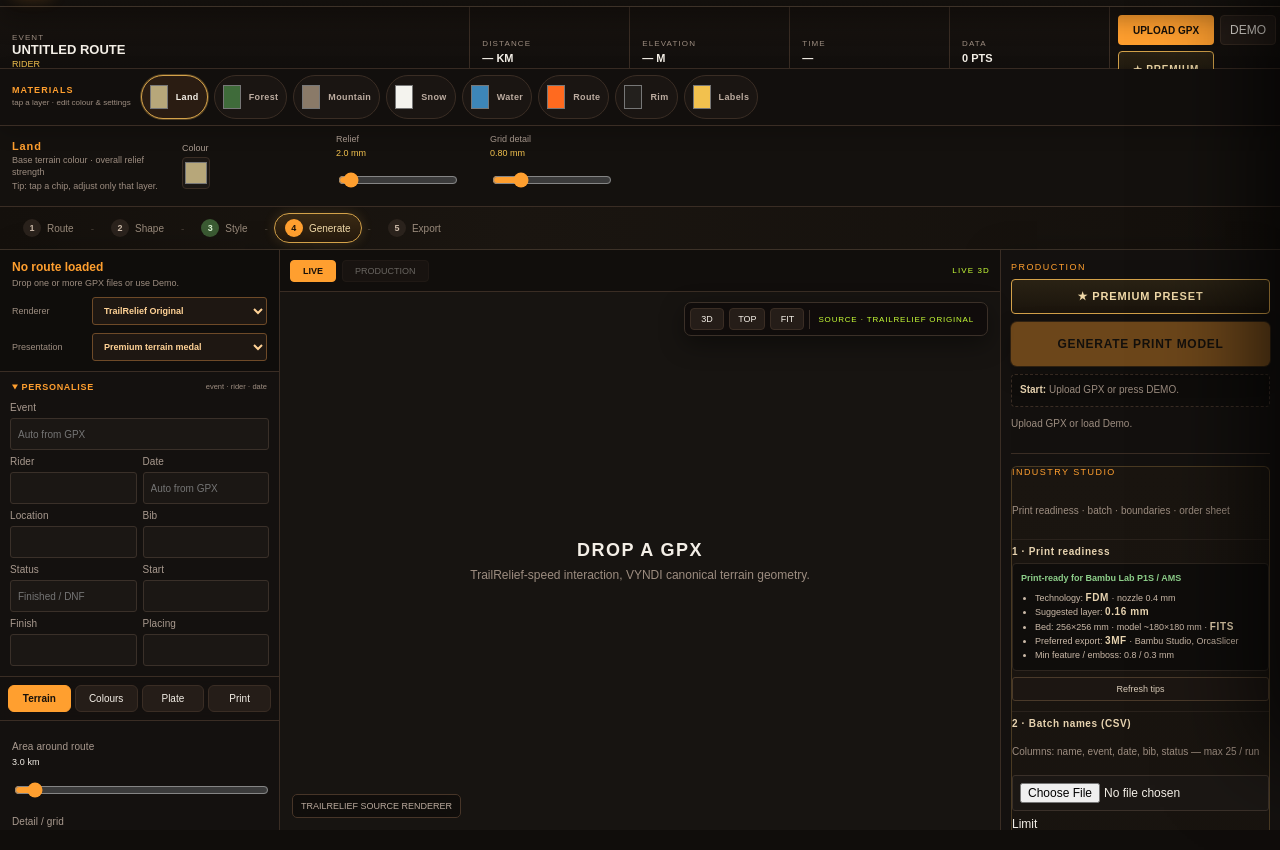
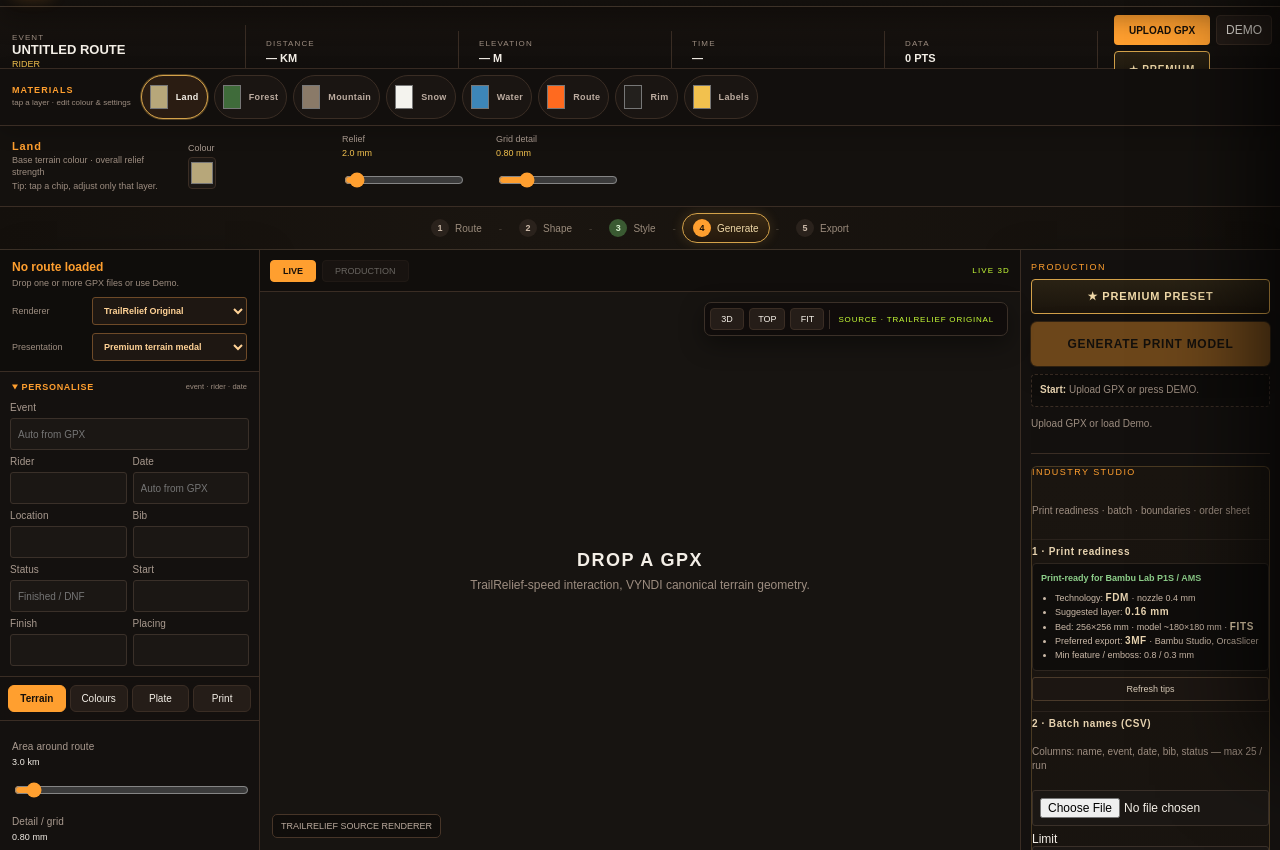
Before and after one commit to shyamsundhar1982/Vyndi-3rd-Diamension, a website with bundled scripts: page apps/web/index.html in a window 1280 px wide. Shown: the part 47-897 px from the top of the page. Built offline with nearby package versions, Linux system fonts and the light colour scheme.

Commit message:
Workbench layout: clearer rails and responsive orientation

```diff
--- a/apps/web/styles.css
+++ b/apps/web/styles.css
@@ -246,3 +246,23 @@ model-viewer{background:radial-gradient(circle at 52% 38%,#2b231d 0,#15100d 34%,
 .story-card{border:1px solid #3d3228;border-radius:4px;padding:6px;background:#0f0d0b;font-size:10px}
 .story-card input,.story-card textarea{width:100%;margin-top:3px}
 #helpOpenBtn{min-width:auto}
+
+/* —— Workbench layout orientation —— */
+.studio{
+  height:calc(100vh - 200px)!important;
+  grid-template-columns:minmax(220px,260px) minmax(0,1fr) minmax(220px,260px)!important;
+}
+.control-rail,.production-rail{
+  max-height:calc(100vh - 200px);
+  overflow:auto;
+}
+.material-ribbon{display:flex!important;flex-wrap:wrap;align-items:center;gap:6px}
+.mat-inspector{display:grid!important;grid-template-columns:minmax(120px,160px) 1fr auto;gap:10px 16px;align-items:center}
+.event-ribbon{display:grid!important;grid-template-columns:minmax(140px,1.2fr) repeat(4,minmax(70px,1fr)) auto;gap:8px;align-items:center}
+@media(max-width:1100px){
+  .event-ribbon{grid-template-columns:1fr 1fr}
+  .studio{grid-template-columns:1fr!important;grid-template-rows:auto minmax(40vh,1fr) auto!important;height:auto!important}
+}
+.work-flow{justify-content:center}
+.prod-actions .primary{width:100%}
+.viewport-wrap{min-height:320px}
```
